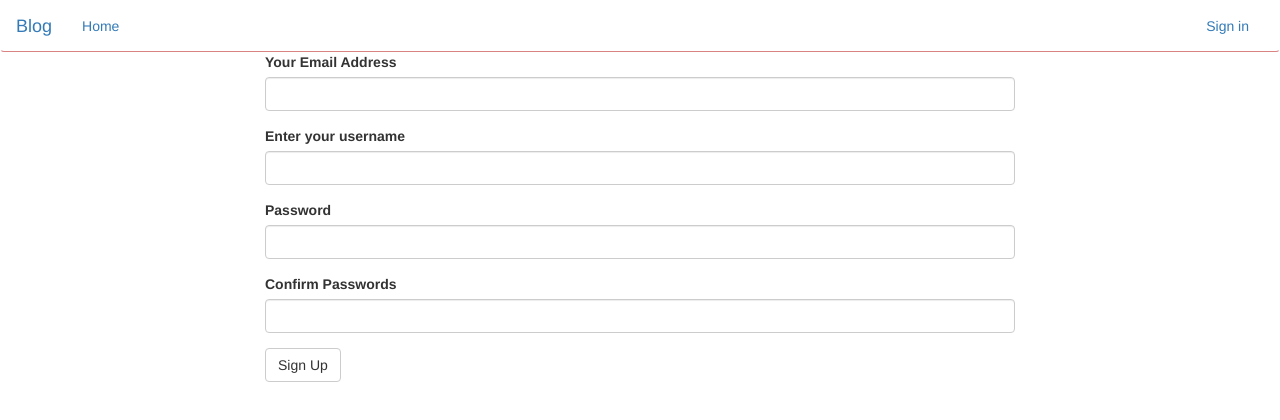
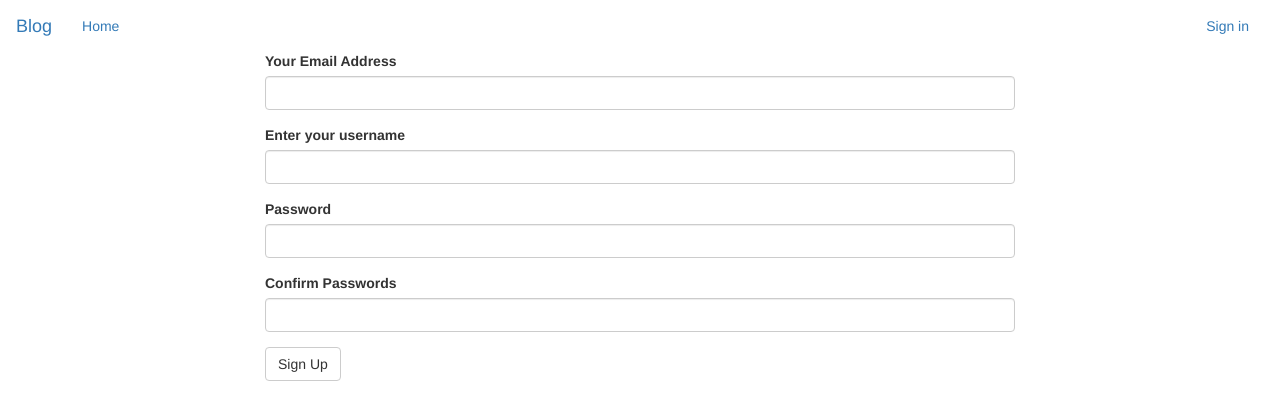
Before and after one commit to jepkess/blogApp, a Flask app: page /authenticate/register in a window 1280 px wide. Shown: the top 420 px of the page. Run offline with Flask 2, Linux system fonts and the light colour scheme; some libraries are stand-ins or nearby versions.

Commit message:
create the navbar.htnl and update it

```diff
--- a/app/templates/navbar.html
+++ b/app/templates/navbar.html
@@ -1,4 +1,4 @@
-<div class="navbar navbar-light" role="navigation" style="margin-bottom:0; border-bottom: 1px rgb(218, 131, 131) solid">
+<div class="navbar navbar-dark" role="navigation" style="margin-bottom:0; border-bottom: 1px ">
     <div class="container-fluid">
         <div class="navbar-header">
             <button type="button" class="navbar-toggle" data-toggle="collapse" data-target=".navbar-collapse">
```
